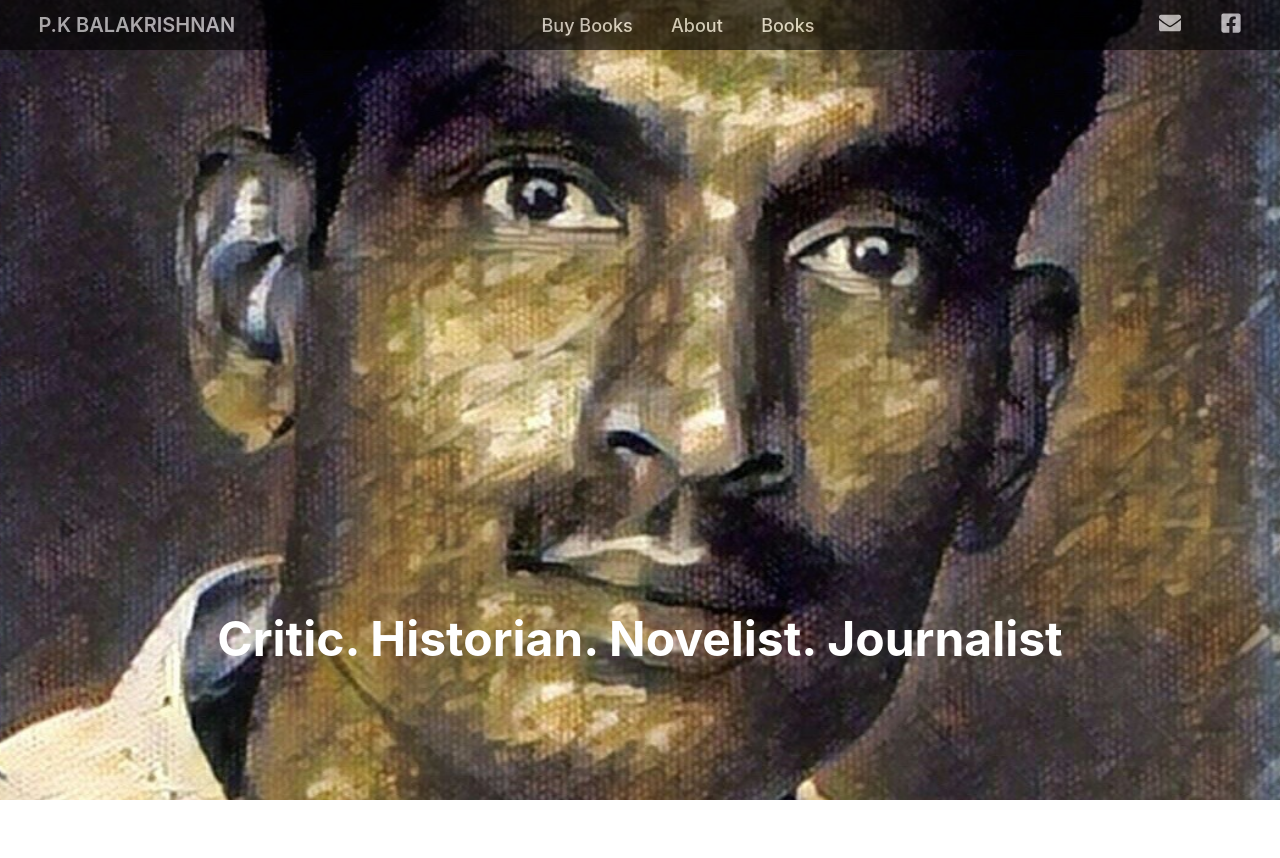
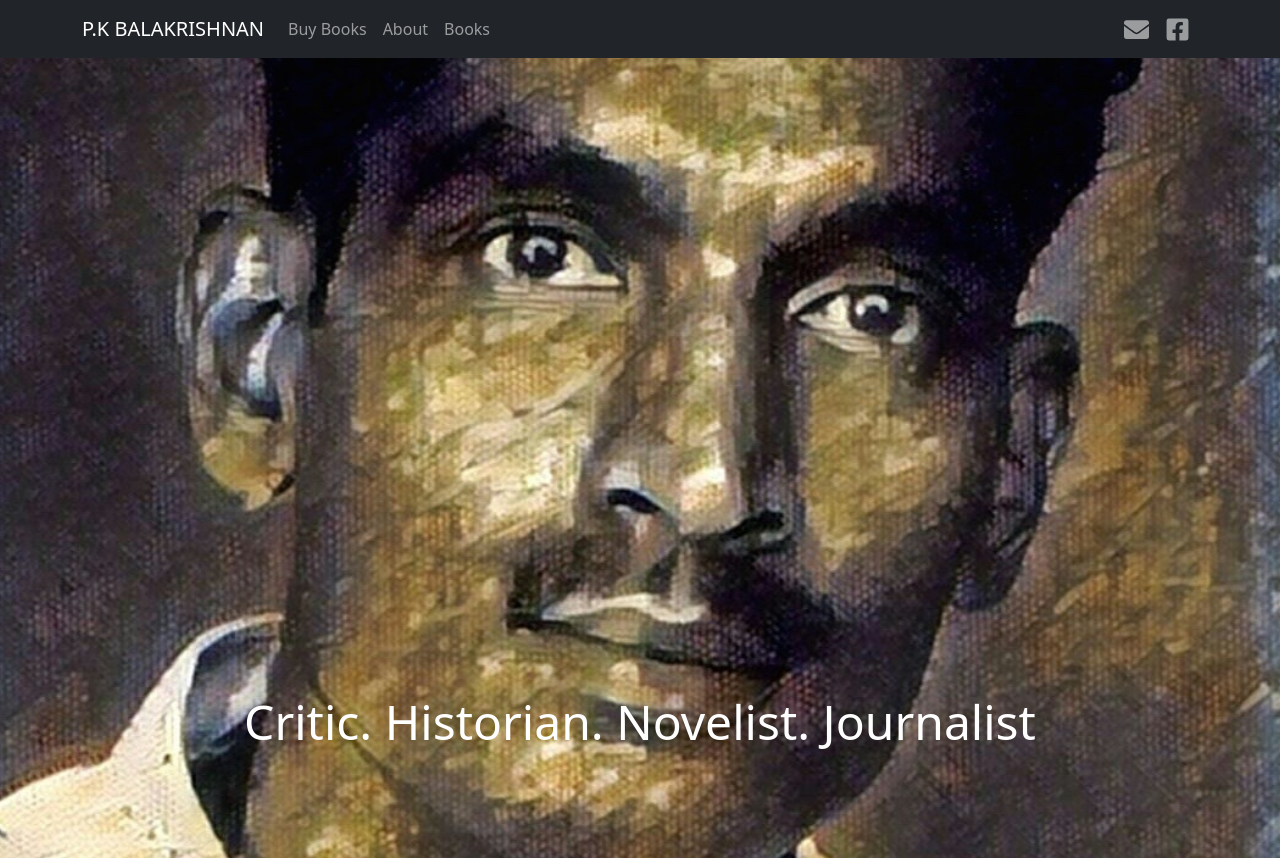
Before and after one commit to avinashkz/pkb-react, a React (Create React App) app: page /#/ in a window 1280 px wide. Before the commit the page ends 800 px from the top, so only its background shows below. Built offline with nearby package versions, Linux system fonts and the light colour scheme.

Commit message:
Add bootstrap

```diff
--- a/package.json
+++ b/package.json
@@ -7,8 +7,10 @@
     "@testing-library/jest-dom": "^4.2.4",
     "@testing-library/react": "^9.5.0",
     "@testing-library/user-event": "^7.2.1",
+    "bootstrap": "^5.1.1",
     "history": "^5.0.0",
     "react": "^16.14.0",
+    "react-bootstrap": "^2.0.0-rc.0",
     "react-dom": "^16.14.0",
     "react-icons": "^4.2.0",
     "react-router-dom": "^5.2.0",
--- a/src/app/App.js
+++ b/src/app/App.js
@@ -7,6 +7,7 @@ import Gallery from "views/Gallery";
 import PageLayout from "components/PageLayout";
 import Book from "views/Book";
 import Books from "views/Books";
+import 'bootstrap/dist/css/bootstrap.min.css';
 
 history.listen(() => {
 	window.scrollTo(0, 0);
--- a/src/components/NavBar.js
+++ b/src/components/NavBar.js
@@ -1,82 +1,92 @@
 import React, { useState, useEffect } from "react";
 import { FaEnvelope,FaFacebookSquare } from 'react-icons/fa';
 import styled from "styled-components/macro";
-import { Link as UnstyledNavLink } from "react-router-dom";
+import Container from 'react-bootstrap/Container'
+import Nav from 'react-bootstrap/Nav'
+import Navbar from 'react-bootstrap/Navbar'
+import { Link } from "react-router-dom";
 
 // TODO: Handle very small screen sizes
-const Container = styled.div`
-	grid-area: nav;
-	position: fixed;
-	height: 50px;
-	width: 100%;
-	z-index: 1;
-	display: grid;
-	grid-template-areas:
-		'. title . buy about books . .  mail facebook .';
-	grid-template-columns: min-content max-content auto repeat(4, max-content) auto repeat(2, max-content) min-content;
-	grid-column-gap: 3%;
-	align-items: center;
-	justify-items: center;
-	background-color: black;
-	// opacity: ${({ scroll }) => scroll < 100 ? "1" : "1"};
-	opacity: ${({ page }) => page == "home" ? "0.6" : "1"};
-`;
+// const Container = styled(Navbar)`
+// 	grid-area: nav;
+// 	position: fixed;
+// 	height: 50px;
+// 	width: 100%;
+// 	z-index: 1;
+// 	display: grid;
+// 	grid-template-areas:
+// 		'. title . buy about books . .  mail facebook .';
+// 	grid-template-columns: min-content max-content auto repeat(4, max-content) auto repeat(2, max-content) min-content;
+// 	grid-column-gap: 3%;
+// 	align-items: center;
+// 	justify-items: center;
+// 	background-color: black;
+// 	// opacity: ${({ scroll }) => scroll < 100 ? "1" : "1"};
+// 	opacity: ${({ page }) => page == "home" ? "0.6" : "1"};
+// `;
 
-const Item = styled.a`
-	grid-area: ${({ area }) => area};
-	color: white;
-	font-size: 16px;
-	text-decoration: none;
-	&:hover {
-		text-decoration: none;
-	}
-	font-weight: 500;
-	font-size: 18px;
-`;
+// const Item = styled.a`
+// 	grid-area: ${({ area }) => area};
+// 	color: white;
+// 	font-size: 16px;
+// 	text-decoration: none;
+// 	&:hover {
+// 		text-decoration: none;
+// 	}
+// 	font-weight: 500;
+// 	font-size: 18px;
+// `;
 
-const Icon = styled(Item)`
-	font-size: 22px;
-`;
+// const Icon = styled(Item)`
+// 	font-size: 22px;
+// `;
 
-const NavLink = styled(UnstyledNavLink)`
-	grid-area: ${({ area }) => area};
-	color: white;
-	font-size: 16px;
-	text-decoration: none;
-	&:hover {
-		text-decoration: none;
-	}
-	font-weight: 500;
-	font-size: 18px;
-`;
+// const NavLink = styled(UnstyledNavLink)`
+// 	grid-area: ${({ area }) => area};
+// 	color: white;
+// 	font-size: 16px;
+// 	text-decoration: none;
+// 	&:hover {
+// 		text-decoration: none;
+// 	}
+// 	font-weight: 500;
+// 	font-size: 18px;
+// `;
 
-const HomeLink = styled(NavLink)`
-	font-weight: 600;
-	font-size: 20px;
-`;
+// const HomeLink = styled(NavLink)`
+// 	font-weight: 600;
+// 	font-size: 20px;
+// `;
 
 
 const NavBar = ({ page }) => {
-	const [scroll, setScroll] = useState(0);
-	useEffect(() => {
-		const onScroll = ({ target }) =>
-			setScroll(target.documentElement.scrollTop);
-		window.addEventListener("scroll", onScroll);
-		return () => window.removeEventListener("scroll", onScroll);
-	}
-		, [scroll]);
+	// const [scroll, setScroll] = useState(0);
+	// useEffect(() => {
+	// 	const onScroll = ({ target }) =>
+	// 		setScroll(target.documentElement.scrollTop);
+	// 	window.addEventListener("scroll", onScroll);
+	// 	return () => window.removeEventListener("scroll", onScroll);
+	// }
+	// 	, [scroll]);
 
 	return (
-		<Container scroll={scroll} page={page}>
-			<HomeLink area='title' to='/'>P.K BALAKRISHNAN</HomeLink>
-
-			<Item area='buy' target='_blank' href='https://dcbookstore.com/authors/balakrishnan-p-k'>Buy Books</Item>
-			<NavLink area='about' to='/about'>About</NavLink>
-			<NavLink area='books' to='/books'>Books</NavLink>
-			{/* <NavLink area='gallery' to='/gallery'>Gallery</NavLink> */}
-			<Icon area='mail' target='_blank' href='mailto:pkjaya@hotmail.com'><FaEnvelope /></Icon>
-			<Icon area='facebook' target='_blank' href='https://www.facebook.com/pkbauthor'><FaFacebookSquare /></Icon>
-		</Container>
+		<Navbar collapseOnSelect expand="lg" bg="dark" variant="dark" sticky="top">
+			<Container>
+				<Navbar.Brand as={Link} to="/">P.K BALAKRISHNAN</Navbar.Brand>
+				<Navbar.Toggle aria-controls="responsive-navbar-nav" />
+				<Navbar.Collapse id="responsive-navbar-nav">
+					<Nav className="me-auto">
+						<Nav.Link area='buy' target='_blank' href='https://dcbookstore.com/authors/balakrishnan-p-k'>Buy Books</Nav.Link>
+						<Nav.Link area='about' as={Link} to='/about'>About</Nav.Link>
+						<Nav.Link area='books' as={Link} to='/books'>Books</Nav.Link>
+					</Nav>
+					<Nav>
+						<Nav.Link area='mail' target='_blank' href='mailto:pkjaya@hotmail.com'><FaEnvelope size={25}/></Nav.Link>
+						<Nav.Link area='facebook' target='_blank' href='https://www.facebook.com/pkbauthor'><FaFacebookSquare size={25} /></Nav.Link>
+					</Nav>
+				</Navbar.Collapse>
+			</Container>
+		</Navbar>
 	);
 };
 
--- a/src/components/PageLayout.js
+++ b/src/components/PageLayout.js
@@ -7,7 +7,7 @@ import Footer from "components/Footer";
 import background from "assets/bg-alpha2.png";
 const Container = styled.div`
 	background-image: url(${background});
-	min-height: auto;
+	min-height: 100vh;
 	background-size: cover;
 	background-position: center;
 	background-repeat: no-repeat;
--- a/src/views/Book.js
+++ b/src/views/Book.js
@@ -1,11 +1,37 @@
-import React from "react";
+import React, { useState, useEffect } from "react";
 import { useRouteMatch } from "react-router-dom";
 import styled from "styled-components/macro";
 import { books } from "data/books/books";
 import NavBar from "components/NavBar";
 import Footer from "components/Footer";
+import UnStyledContainer from 'react-bootstrap/Container'
+import Row from 'react-bootstrap/Row'
+import Col from 'react-bootstrap/Col'
 import background from "assets/bg-alpha2.png";
 
+
+function getWindowDimensions() {
+	const { innerWidth: width, innerHeight: height } = window;
+	return {
+		width,
+		height
+	};
+}
+
+function useWindowDimensions() {
+	const [windowDimensions, setWindowDimensions] = useState(getWindowDimensions());
+
+	useEffect(() => {
+		function handleResize() {
+			setWindowDimensions(getWindowDimensions());
+		}
+
+		window.addEventListener('resize', handleResize);
+		return () => window.removeEventListener('resize', handleResize);
+	}, []);
+
+	return windowDimensions;
+}
 
 const Container = styled.div`
 	background-image: url(${background});
@@ -14,50 +40,89 @@ const Container = styled.div`
 	background-position: center;
 	background-repeat: no-repeat;
 	background-attachment: fixed;
-	display: grid;
-	min-height: 100vh;
-	grid-template-areas:
-		'nav    nav'
-		'.      contents'
-		'footer footer';
-	grid-column-gap: 25px;
-	grid-template-rows: min-content auto min-content;
-	grid-template-columns: 2fr 3fr;
+	margin: 0;
+	padding: 0;
+	min-height: calc(100vh - 58px);
+`;
+
+
+// const Container = styled.div`
+// 	background-image: url(${background});
+// 	min-height: auto;
+// 	background-size: cover;
+// 	background-position: center;
+// 	background-repeat: no-repeat;
+// 	background-attachment: fixed;
+// 	display: grid;
+// 	min-height: 100vh;
+// 	grid-template-areas:
+// 		'nav    nav'
+// 		'.      contents'
+// 		'footer footer';
+// 	grid-column-gap: 25px;
+// 	grid-template-rows: min-content auto min-content;
+// 	grid-template-columns: 2fr 3fr;
+// `;
+
+// const Contents = styled.div`
+// 	grid-area: contents;
+// 	display: flex;
+// 	justify-content: center;
+// 	align-content: center;
+// 	flex-direction: column;
+// 	margin: 50px 10% 0 0;
+// 	text-align: justify;
+// 	text-justify: inter-word;
+// `;
+
+const Image = styled.img`
+	@media (max-width: 768px) {
+		display: block;
+		margin: 5% auto 0 auto;
+		height: 51vw;
+		width: 34vw;
+		min-height: 270px;
+		min-width: 180px;
+	}
+	@media (min-width: 768px) {
+		position: fixed;
+		top: 25%;
+		left: 4%;
+		height: 42vw;
+		width: 28vw;
+		min-height: 300px;
+		min-width: 200px;
+		max-height: 600px;
+		max-width: 400px;
+	}
+	@media (min-width: 1600px) {
+		top: 20%;
+		left: 7%;
+	}
 `;
 
 const Contents = styled.div`
-	grid-area: contents;
-	display: flex;
-	justify-content: center;
-	align-content: center;
-	flex-direction: column;
-	margin: 50px 10% 0 0;
+	padding: 5%;
 	text-align: justify;
 	text-justify: inter-word;
 `;
 
-const Image = styled.img`
-	height: 30vw;
-	width: 20vw;
-	position: fixed;
-	top: 25%;
-	left: 10%;
-`;
-const ImageContainer = styled.div`
-	// grid-area: image;
-`;
-
 const Book = () => {
 	const { params: { book } } = useRouteMatch();
+	const { height, width } = useWindowDimensions();
+	console.log(height, width)
 	return (
 		<>
+			<NavBar />
 			<Container>
-				<NavBar />
-				<ImageContainer>
-					<Image alt="" src={books[book].cover} />
-				</ImageContainer>
-				<Contents>{books[book].contents()}</Contents>
-				<Footer layout="grid"/>
+				<Row>
+					<Col className="align-self-center">
+						<Image alt="" src={books[book].cover} />
+					</Col>
+
+					<Col md={8}><Contents>{books[book].contents()}</Contents></Col>
+					<Footer layout="grid" />
+				</Row>
 			</Container>
 		</>
 	);
```
Also changed, not shown: 1 other file (tests, documents, lock files or other folders).
